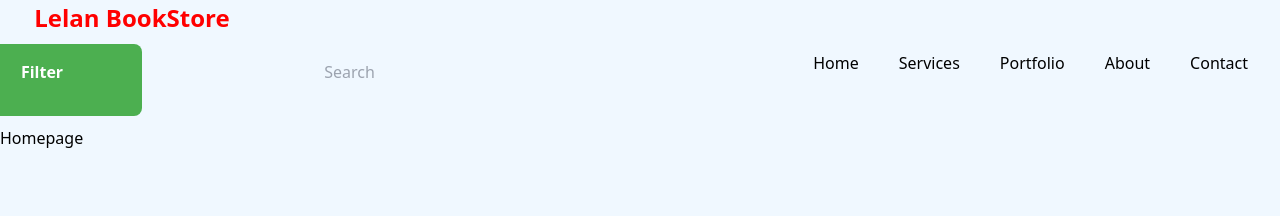
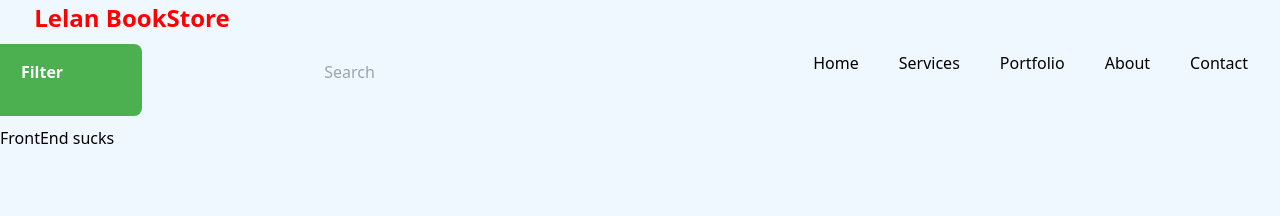
Before and after one commit to Domains18/setting_typescript_node, a React (Vite) app: page / in a window 1280 px wide. Shown: the top 216 px of the page. Built offline with nearby package versions, Linux system fonts and the light colour scheme.

Commit message:
pausing frontend

```diff
--- a/src/pages/Homepage.js
+++ b/src/pages/Homepage.js
@@ -4,7 +4,7 @@ const Homepage = () => {
   return (
     <div>
       <Navbar />
-      <h1>Homepage</h1>
+      <h1>FrontEnd sucks</h1>
     </div>
   )
 }
```
